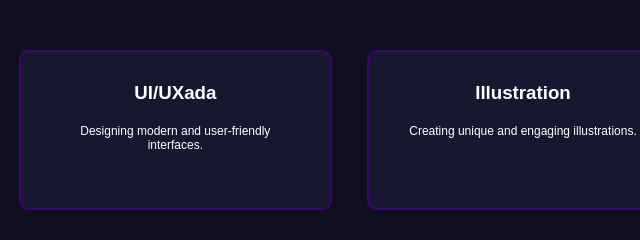
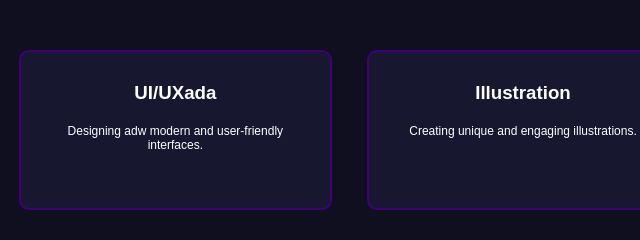
Before and after one commit to Adi-1304/portfolio-adwitiyo, a plain HTML site: page index.html in a window 1280 px wide. Shown: the part 1540-1780 px from the top of the page, 117-757 px from the left. Drawn offline with Linux system fonts and the light colour scheme; a web font is replaced by a local one.

Commit message:
third commit

```diff
--- a/index.html
+++ b/index.html
@@ -67,7 +67,7 @@
                         <div class="service">
                             <i class="icon uiux"></i>
                             <h3>UI/UXada</h3>
-                            <p>Designing modern and user-friendly interfaces.</p>
+                            <p>Designing adw modern and user-friendly interfaces.</p>
                         </div>
                         <div class="service">
                             <i class="icon illustration"></i>
```
